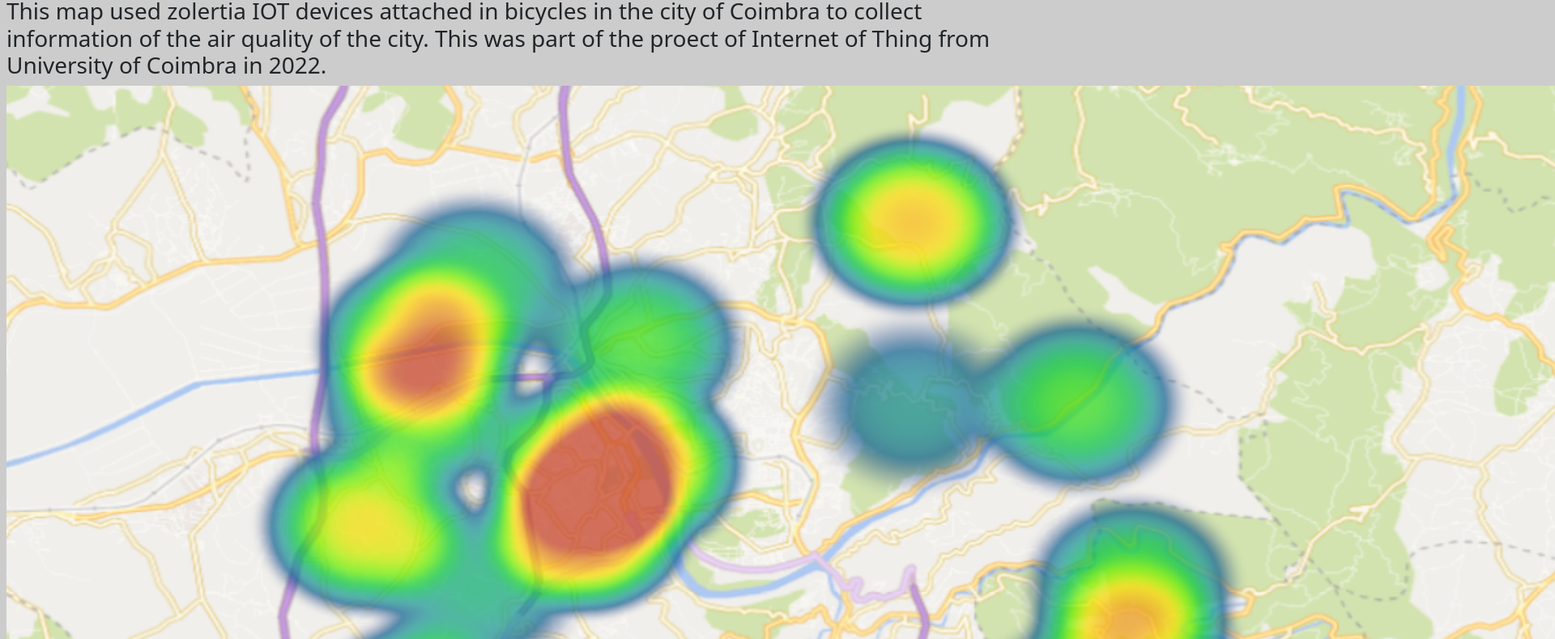
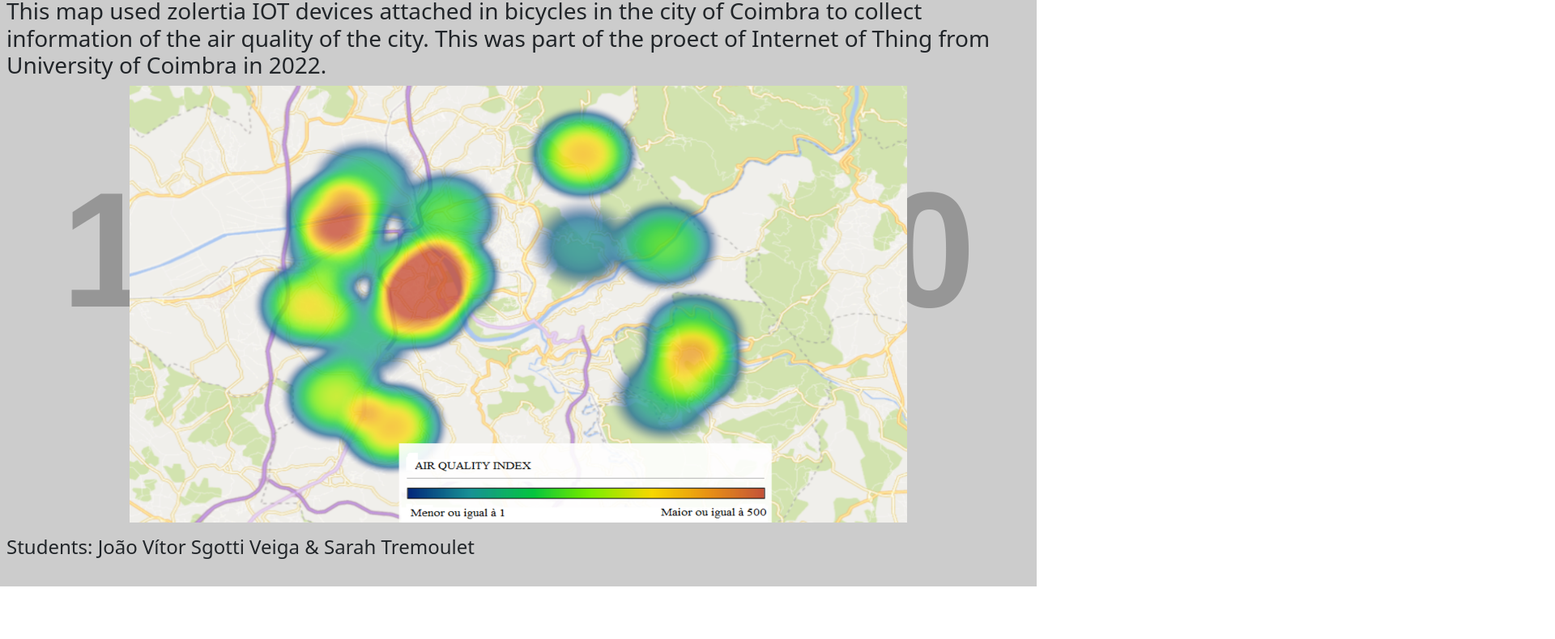
Before and after one commit to joaosgotti/joaosgotti.github.io, a plain HTML site: page index.html in a window 1280 px wide. Shown: the part 75-865 px from the top of the page at 81% size, 1920 px wide, since content can reach past the window. After the commit the page ends 800 px from the top, so only its background shows below. Drawn offline with Linux system fonts and the light colour scheme; placeholder pictures from the web are drawn by us.

Commit message:
resizemap

```diff
--- a/index.html
+++ b/index.html
@@ -25,7 +25,7 @@
 
         </section>
         <div class="frame">
-            <p style="text-align:center;"> <img src="map_resized.png" width="1920" height="1080"> </p>
+            <p style="text-align:center;"> <img src="map_resized.png" width="960" height="540"> </p>
         </div>
 
         <h4>Students: João Vítor Sgotti Veiga & Sarah Tremoulet </h4>
```
